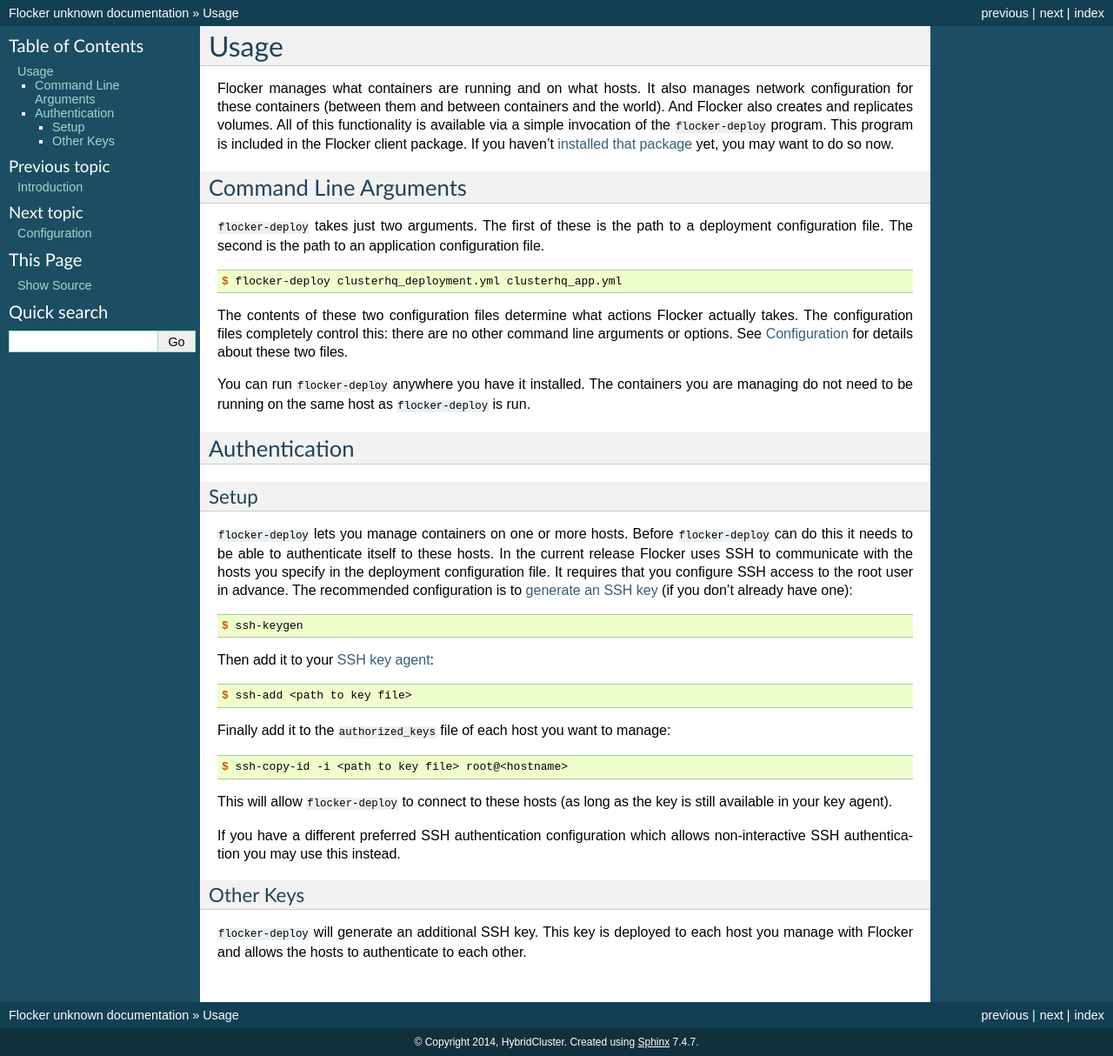
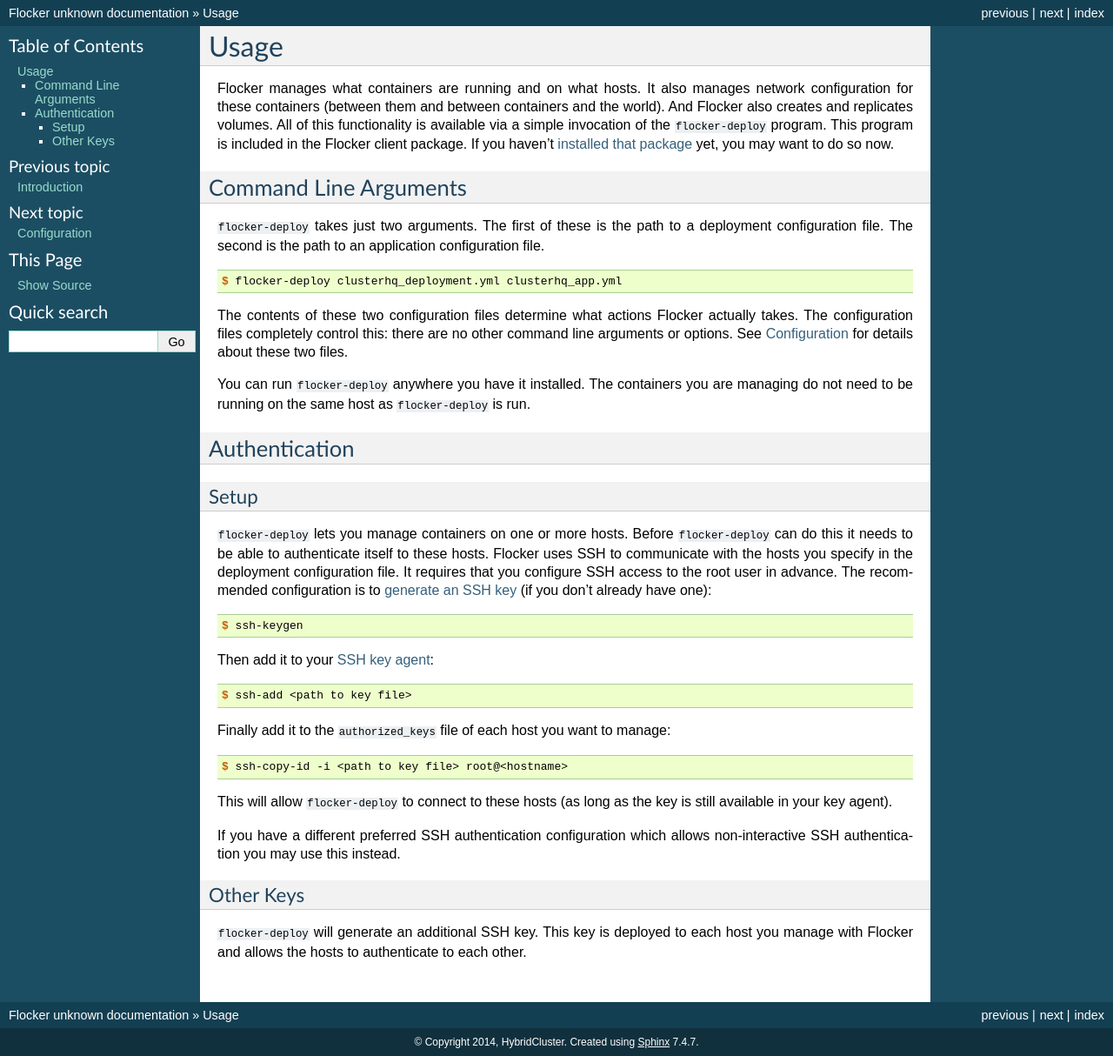
Before and after one commit to ClusterHQ/flocker, a Sphinx documentation site: the page built from docs/usage.rst, in a window 1280 px wide. Shown: the whole page at 87% size. Built offline with Sphinx 7.4.7, drawn with Linux system fonts in a browser that asks for light colours.

Commit message:
Address review comment: Unnecessary verbiage.

```diff
--- a/docs/usage.rst
+++ b/docs/usage.rst
@@ -35,7 +35,7 @@
 
 ``flocker-deploy`` lets you manage containers on one or more hosts.
 Before ``flocker-deploy`` can do this it needs to be able to authenticate itself to these hosts.
-In the current release Flocker uses SSH to communicate with the hosts you specify in the deployment configuration file.
+Flocker uses SSH to communicate with the hosts you specify in the deployment configuration file.
 It requires that you configure SSH access to the root user in advance.
 The recommended configuration is to `generate an SSH key`_ (if you don't already have one):
 
```
